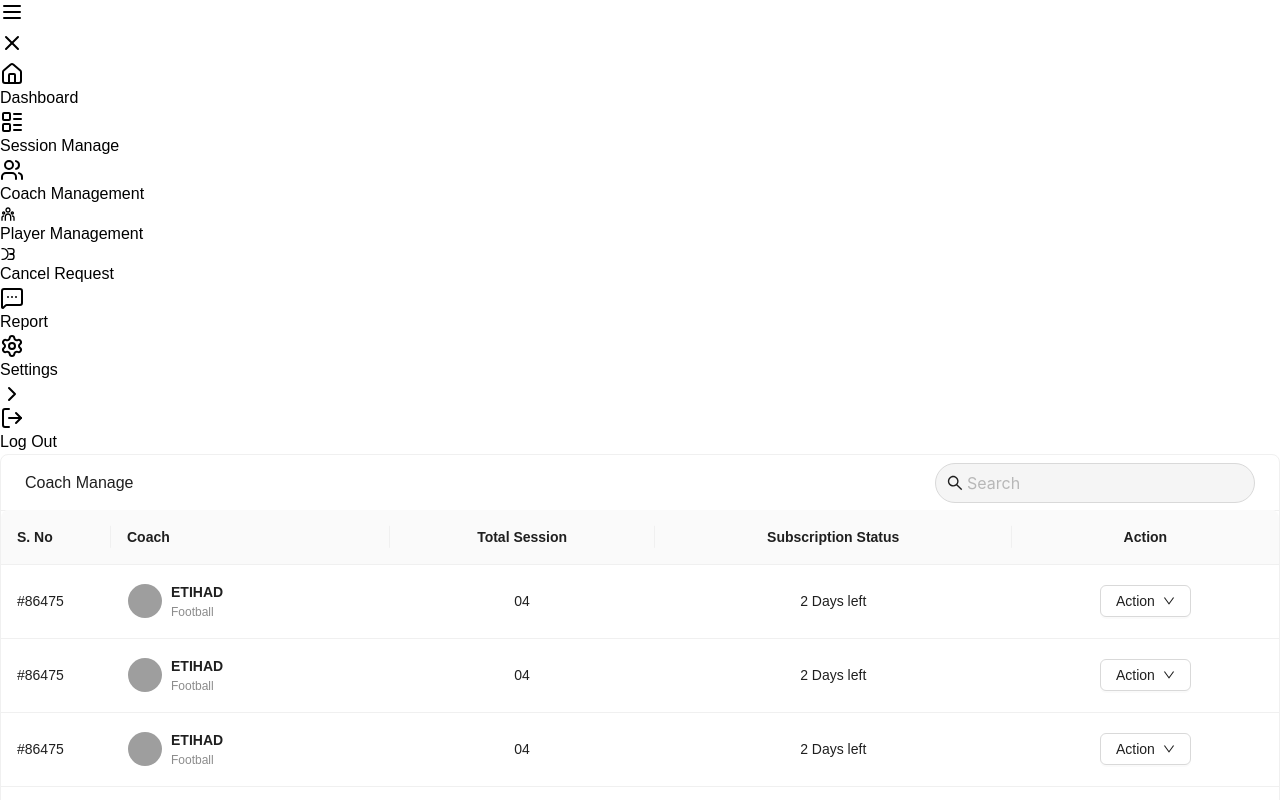
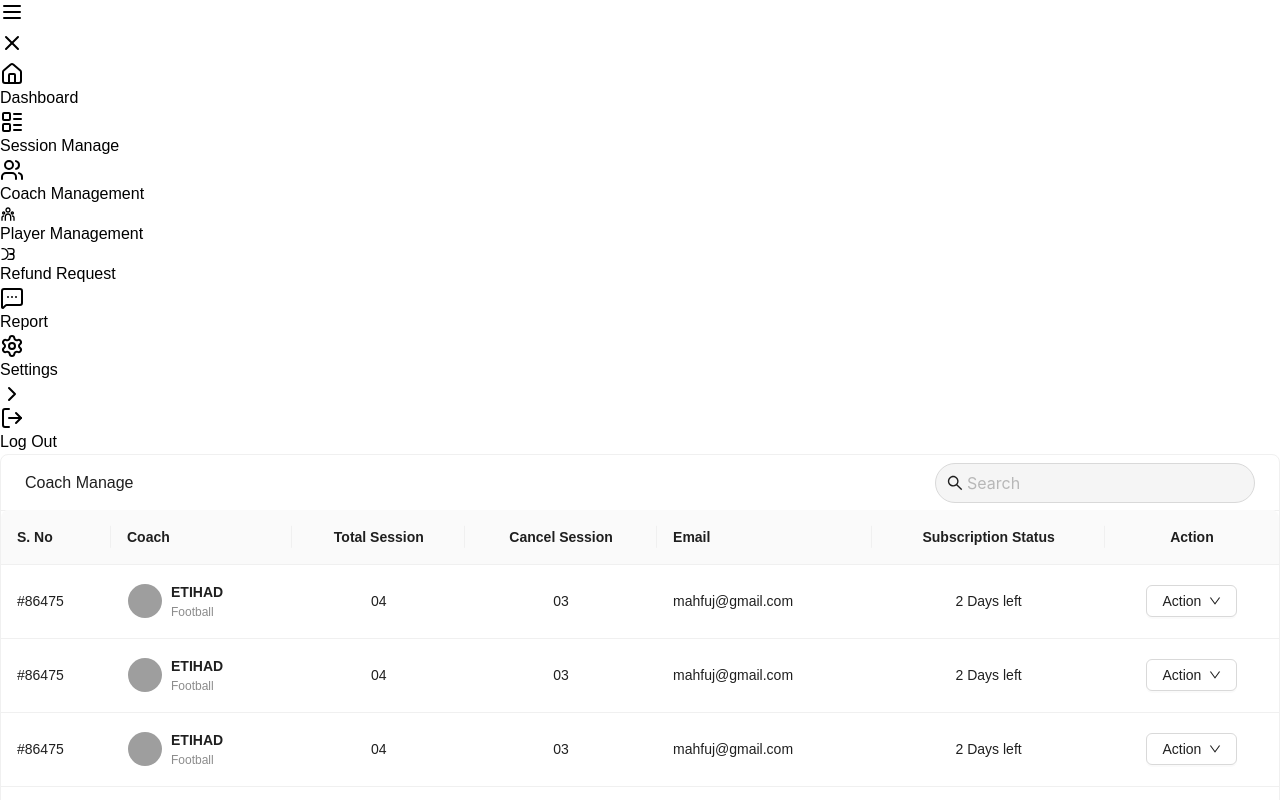
Before and after one commit to mahfujalam1/kevin-dashboard, a React (Vite) app: page /coach-management in a window 1280 px wide. Shown: the top 800 px of the page. Built offline with nearby package versions, Linux system fonts and the light colour scheme; grey boxes are pictures that could not be loaded; a web font is replaced by a local one.

Commit message:
coach management table changes, and refund request table some changes

```diff
--- a/src/component/Main/CancelRequest/CancelRequest.jsx
+++ b/src/component/Main/CancelRequest/CancelRequest.jsx
@@ -8,6 +8,7 @@ import {
   SearchOutlined,
   DollarCircleOutlined,
 } from "@ant-design/icons";
+import { FcCancel } from "react-icons/fc";
 
 const rows = [
   {
@@ -134,6 +135,11 @@ const columns = [
           icon: <DollarCircleOutlined />,
           label: "Refund",
         },
+        {
+          key: "reject",
+          icon: <FcCancel />,
+          label: "Reject",
+        },
       ];
       const onClick = ({ key }) => {
         if (key === "refund") console.log("Refund →", record.key);
--- a/src/component/Main/CoachManagement/CoachManagement.jsx
+++ b/src/component/Main/CoachManagement/CoachManagement.jsx
@@ -23,7 +23,9 @@ const rows = [
       sport: "Football",
       avatar: "https://i.pravatar.cc/100?img=12",
     },
-    totalSession:4,
+    totalSession: 4,
+    email: "mahfuj@gmail.com",
+    cancelSession: 3,
     subscription: "2 Days left",
   },
   {
@@ -34,29 +36,22 @@ const rows = [
       sport: "Football",
       avatar: "https://i.pravatar.cc/100?img=12",
     },
-    totalSession:4,
+    totalSession: 4,
+    email: "mahfuj@gmail.com",
+    cancelSession: 3,
     subscription: "2 Days left",
   },
   {
-    key:31,
+    key: 31,
     sNo: "#86475",
     coach: {
       name: "ETIHAD",
       sport: "Football",
       avatar: "https://i.pravatar.cc/100?img=12",
     },
-    totalSession:4,
-    subscription: "2 Days left",
-  },
-  {
-    key: 4,
-    sNo: "#86475",
-    coach: {
-      name: "ETIHAD",
-      sport: "Football",
-      avatar: "https://i.pravatar.cc/100?img=12",
-    },
-    totalSession:4,
+    totalSession: 4,
+    email: "mahfuj@gmail.com",
+    cancelSession: 3,
     subscription: "2 Days left",
   },
   {
@@ -67,7 +62,9 @@ const rows = [
       sport: "Football",
       avatar: "https://i.pravatar.cc/100?img=12",
     },
-    totalSession:4,
+    totalSession: 4,
+    email: "mahfuj@gmail.com",
+    cancelSession: 3,
     subscription: "2 Days left",
   },
   {
@@ -78,7 +75,35 @@ const rows = [
       sport: "Football",
       avatar: "https://i.pravatar.cc/100?img=12",
     },
-    totalSession:4,
+    totalSession: 7,
+    email: "mahfuj@gmail.com",
+    cancelSession: 3,
+    subscription: "2 Days left",
+  },
+  {
+    key: 8,
+    sNo: "#86475",
+    coach: {
+      name: "ETIHAD",
+      sport: "Football",
+      avatar: "https://i.pravatar.cc/100?img=12",
+    },
+    totalSession: 4,
+    email: "mahfuj@gmail.com",
+    cancelSession: 3,
+    subscription: "2 Days left",
+  },
+  {
+    key: 9,
+    sNo: "#86475",
+    coach: {
+      name: "ETIHAD",
+      sport: "Football",
+      avatar: "https://i.pravatar.cc/100?img=12",
+    },
+    totalSession: 4,
+    email: "mahfuj@gmail.com",
+    cancelSession: 3,
     subscription: "2 Days left",
   },
 ];
@@ -111,6 +136,22 @@ const columns = [
     dataIndex: "totalSession",
     key: "totalSession",
     align: "center",
+    render: (v) => String(v).padStart(2, "0"),
+    responsive: ["md", "lg", "xl", "xxl"],
+  },
+  {
+    title: "Cancel Session",
+    dataIndex: "cancelSession",
+    key: "cancelSession",
+    align: "center",
+    render: (v) => String(v).padStart(2, "0"),
+    responsive: ["md", "lg", "xl", "xxl"],
+  },
+  {
+    title: "Email",
+    dataIndex: "email",
+    key: "email",
+    align: "start",
     render: (v) => String(v).padStart(2, "0"),
     responsive: ["md", "lg", "xl", "xxl"],
   },
--- a/src/component/Main/Sidebar/Sidebar.jsx
+++ b/src/component/Main/Sidebar/Sidebar.jsx
@@ -22,7 +22,7 @@ const navItems = [
   { label: "Session Manage", to: "/session-manage", icon: LayoutList },
   { label: "Coach Management", to: "/coach-management", icon: Users },
   { label: "Player Management", to: "/player-management", icon: RiTeamLine },
-  { label: "Cancel Request", to: "/cancel-request", icon: TbBrandD3 },
+  { label: "Refund Request", to: "/refund-request", icon: TbBrandD3 },
   { label: "Report", to: "/report", icon: MessageSquareMore },
 ];
 
--- a/src/layout/MainLayout.jsx
+++ b/src/layout/MainLayout.jsx
@@ -14,7 +14,7 @@ const MainLayout = () => {
       <Sidebar isSidebarOpen={isSidebarOpen} toggleSidebar={toggleSidebar} />
       {/* Main Content */}
       <section className="w-full h-full md:ml-[200px] lg:ml-[250px] xl:ml-[280px] py-10 px-4">
-        <div className=" px-4">
+        <div className="px-4">
         <Outlet />
         </div>
       </section>
--- a/src/routes/routes.jsx
+++ b/src/routes/routes.jsx
@@ -17,9 +17,9 @@ import UsersPage from "../page/Users/UsersPage";
 import SessionManage from "../component/Main/SessionManage/SessionManage";
 import CoachManagement from "../component/Main/CoachManagement/CoachManagement";
 import PlayerManagement from "../component/Main/PlayerManagement/PlayerManagement";
-import CancelRequest from "../component/Main/CancelRequest/CancelRequest";
 import ReportTable from "../component/Main/Report/Report";
 import ProfilePage from "../component/Main/Profile/ProfilePage";
+import CancelRequest from "../component/Main/CancelRequest/CancelRequest";
 
 const router = createBrowserRouter([
   {
@@ -50,7 +50,7 @@ const router = createBrowserRouter([
         element: <PlayerManagement />,
       },
       {
-        path: "cancel-request",
+        path: "refund-request",
         element: <CancelRequest />,
       },
       {
```
